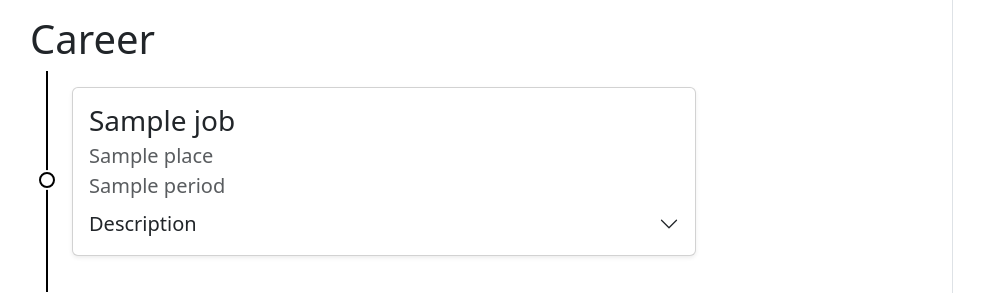
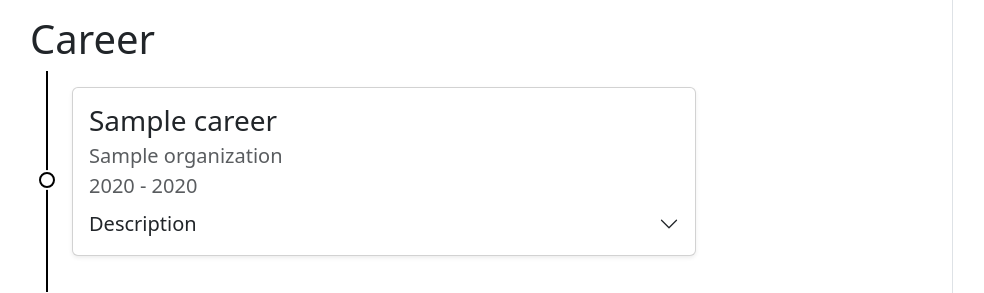
Before and after one commit to gPaluzi/gioWeb, a Flask app: template app/templates/about.html in a window 1280 px wide. Shown: the part 814-1107 px from the top of the page, without its empty margins (34-1018 px from the left). Run offline with Flask 3, Linux system fonts and the light colour scheme; the template is opened without the code that fills it: most values are stand-ins (such as "Sample title", 1, 10 or a date in 2020).

Commit message:
mod about route

```diff
--- a/app/app.py
+++ b/app/app.py
@@ -1,5 +1,9 @@
 import json
 from flask import Flask, render_template
+from sqlalchemy import select
+from models import Experience
+from database import db_session
+from collections import defaultdict
 
 def load_about_data():
     with open("./app/data/about.json") as f:
@@ -13,8 +17,16 @@ def index():
 
 @app.route("/about")
 def about():
-    data = load_about_data()
-    return render_template("about.html", about = data)
+    query = select(Experience).order_by(Experience.start_date.desc())
+    result = db_session.execute(query)
+
+    data = defaultdict(list)
+    for exp in result.scalars():
+        data[exp.category].append(exp)
+
+    about = load_about_data()
+
+    return render_template("about.html", about = about, data = data)
 
 @app.route("/portfolio")
 def portfolio():
--- a/app/data/data.json
+++ b/app/data/data.json
@@ -41,7 +41,7 @@
             "description": "The 300-hours curriculum involved basic foundation of buuilding user-friendly, accessible web applications. Solve a minimum five mini-project to achieve the certification. This ensure my technical tools are not only functional but also intuitive to end-users."
         },
         {
-            "name": "BEAT Program fellow",
+            "name": "BEAT Program Fellow",
             "category": "Volunteer",
             "organization": "Cornell Lab of Ornithology",
             "start_date": "2026-02-01",
--- a/app/templates/about.html
+++ b/app/templates/about.html
@@ -29,17 +29,17 @@
                     <!-- Career subsection -->
                     <h3 class="display-6 fw-normal" id="career">Career</h3>
                     <div class="timeline fw-light py-3 my-1">
-                        {% for job in about.experience.career %}
+                        {% for career in data['career'] %}
                         <div class="timeline-item card shadow-sm w-75">
                             <div class="card-body">
                                 <h4 class="card-title fs-3 fw-medium mb-2">
-                                    {{ job.title }}
+                                    {{ career.name }}
                                 </h4>
                                 <p class="card-subtitle fs-5 mb-0 fw-normal text-body-secondary">
-                                    {{ job.place }}
+                                    {{ career.organization }}
                                 </p>
                                 <p class="card-title fs-5 mb-2 fw-normal text-body-secondary">
-                                    {{ job.period }}
+                                    {{ career.start_date.strftime('%Y') }} - {{ career.end_date.strftime('%Y') if career.end_date else 'Present'}}
                                 </p>
                                 <div class="accordion accordion-flush" id="car-accordion{{ loop.index }}">
                                     <div class="accordion-item border-0">
@@ -50,7 +50,7 @@
                                         </p>
                                         <div id="car-collapse{{ loop.index }}" class="accordion-collapse collapse" data-bs-parent="#car-accordion{{ loop.index }}">
                                             <div class="accordion-body px-0 pt-2 pb-0 fs-5">
-                                                {{job.description}}
+                                                {{ career.description }}
                                             </div>
                                         </div>
                                     </div>
```
Also changed, not shown: app/database.py (+12 -1 lines), app/seed.py (+7 -6 lines), app/app.db (added).
